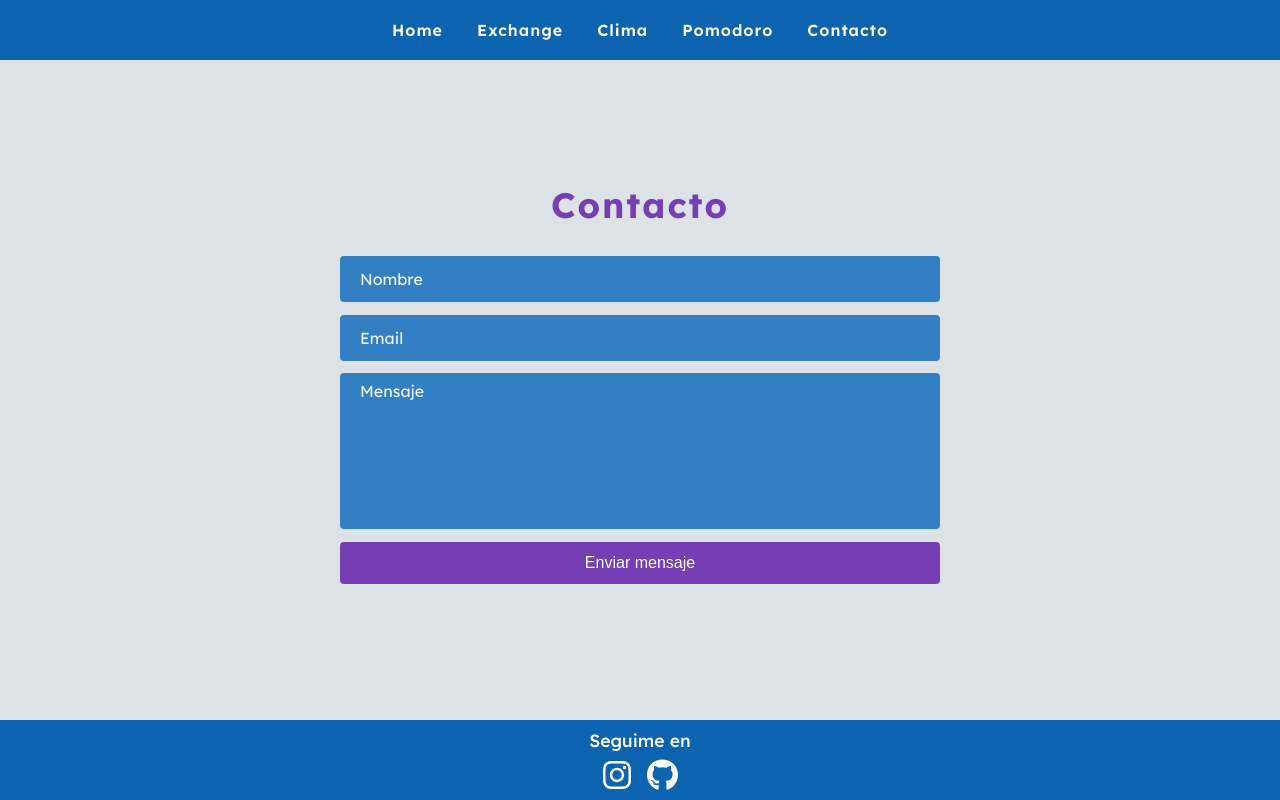
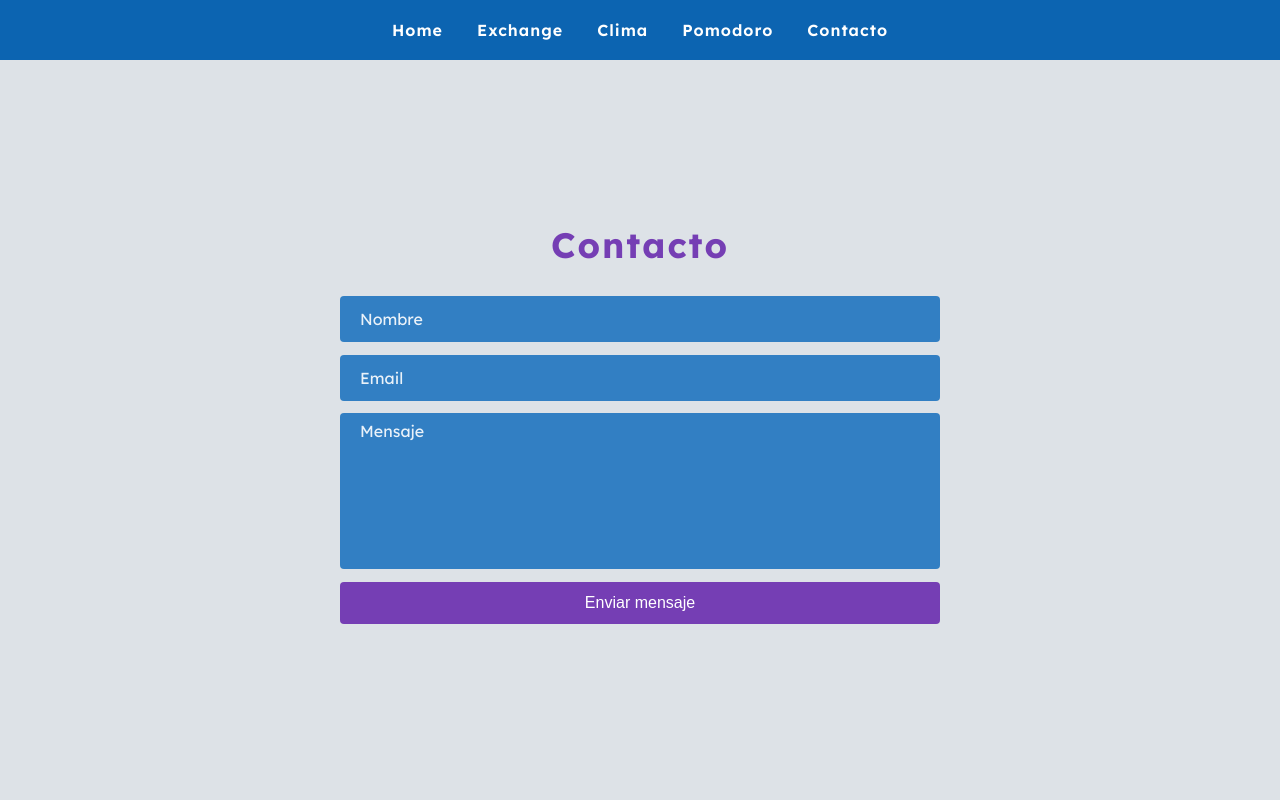
Before and after one commit to jorge088/UsefulApps, a React (Create React App) app: page /contact in a window 1280 px wide. Built offline with nearby package versions, Linux system fonts and the light colour scheme.

Commit message:
removed footer from apps, footer only in home section

```diff
--- a/src/App.js
+++ b/src/App.js
@@ -2,7 +2,6 @@ import styles from './App.module.css';
 import { BrowserRouter, Route, Routes } from 'react-router-dom'
 import Home from './Components/Home/Home';
 import NavBar from './Components/Shared/NavBar';
-import Footer from './Components/Shared/Footer';
 import WeatherApp from './features/weatherApp/WeatherApp';
 import ExchangeApp from './features/exchangeApp/ExchangeApp';
 import Contact from './Components/Contact/Contact';
@@ -22,11 +21,11 @@ function App() {
             />
             <Route
               path='/weather'
-              element={ <WeatherApp/> }
+              element={<WeatherApp />}
             />
             <Route
               path='/exchange'
-              element={ <ExchangeApp />}
+              element={<ExchangeApp />}
             />
             <Route
               path='/contact'
@@ -37,7 +36,6 @@ function App() {
               element={<PomodoroApp />}
             />
           </Routes>
-          <Footer />
         </div>
 
       </BrowserRouter>
--- a/src/App.module.css
+++ b/src/App.module.css
@@ -3,7 +3,6 @@
     min-height: 100vh;
     display: flex;
     flex-direction: column;
-    justify-content: space-between;
-
+    justify-content: center;
     background-color: var(--background);
 }
--- a/src/Components/Contact/Contact.module.css
+++ b/src/Components/Contact/Contact.module.css
@@ -1,6 +1,6 @@
 .container{
     margin-top: 60px;
-    min-height: calc(100vh - 140px);
+    min-height: calc(100vh - 60px);
     font-size: 1rem;
     display: flex;
     flex-direction: column;
--- a/src/Components/Home/Home.js
+++ b/src/Components/Home/Home.js
@@ -3,6 +3,7 @@ import HomeCard from './HomeCard';
 import weatherImg from './../../Assets/weatherLogo.png';
 import exchangeImg from './../../Assets/exchangeLogo.png';
 import pomodoroImg from './../../Assets/pomodoroLogo.png'
+import Footer from '../Shared/Footer';
 
 const Home = () => {
   const apps = [
@@ -38,6 +39,7 @@ const Home = () => {
           }
         </div>
       </div>
+      <Footer/>
     </>
   )
 }
--- a/src/features/exchangeApp/ExchangeApp.module.css
+++ b/src/features/exchangeApp/ExchangeApp.module.css
@@ -1,8 +1,7 @@
 .exchangeAppContainer {
     font-size: 1rem;
     margin-top: 60px;
-    padding: 3em 0;
-    min-height: calc(100vh - 140px);
+    min-height: calc(100vh - 120px);
     width: 100vw;
     display: flex;
     justify-content: center;
--- a/src/features/weatherApp/WeatherApp.module.css
+++ b/src/features/weatherApp/WeatherApp.module.css
@@ -1,8 +1,7 @@
 .weatherAppContainer {
     font-size: 1rem;
     margin-top: 60px;
-    padding: 3em 0;
-    min-height: calc(100vh - 140px);
+    min-height: calc(100vh - 60px);
     width: 100vw;
     display: flex;
     justify-content: center;
```
